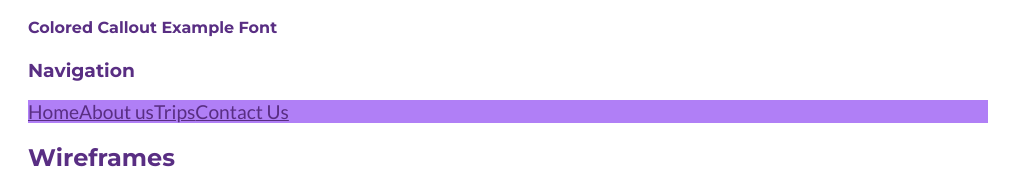
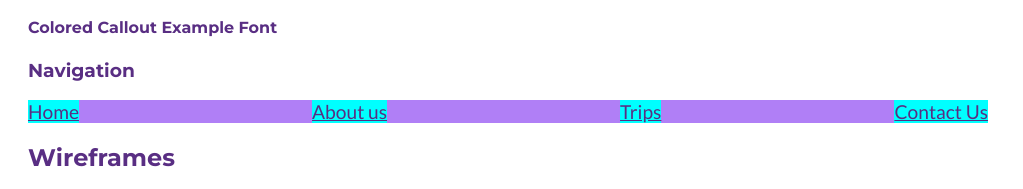
Before and after one commit to emeksdot/wdd130, a plain HTML site: page wwr/site-plan-rafting.html in a window 1280 px wide. Shown: the part 1022-1211 px from the top of the page, without its empty margins (0-1023 px from the left). Drawn offline with Linux system fonts and the light colour scheme.

Commit message:
Added more styles

```diff
--- a/wwr/styles/site-plan-rafting.css
+++ b/wwr/styles/site-plan-rafting.css
@@ -45,6 +45,7 @@ nav {
   background-color: var(--nav-background-color);
   font-size: 1.2rem;
   display: flex;
+  justify-content: space-between;
 }
 
 nav a {
@@ -54,10 +55,12 @@ nav a {
 
 nav a:link {
   color: var(--primary-color);
+  background-color: aqua;
 }
 
 nav a:visited {
   color: var(--accent1-color);
+  background-color: orange;
 }
 nav a:hover {
   color: var(--nav-hover-link-color);
```
